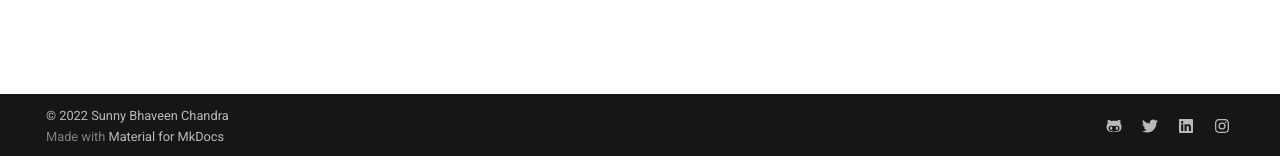
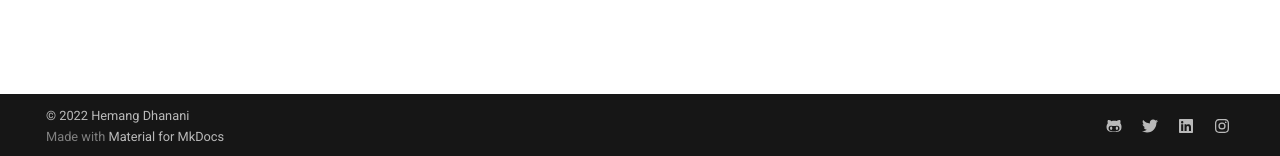
Before and after one commit to hemangdhanani/PyTorch_Basics, an MkDocs documentation site: the page built from docs/index.md, in a window 1280 px wide. Shown: the part 741-897 px from the top of the page. Built offline with MkDocs 1.6.1 and Material for MkDocs 9.7.7, drawn with Linux system fonts in a browser that asks for light colours; comment, search, counter and statistics services are not loaded.

```diff
--- a/mkdocs.yml
+++ b/mkdocs.yml
@@ -4,13 +4,13 @@ site_name: REPO_NAME_OR_SITE_NAME
 nav:
   - Home: index.md
 
-site_author: Sunny Bhaveen Chandra
+site_author: Hemang Dhanani
 site_description: >-
   DESCRIPTION
 
 # Repository
 repo_name: c17hawke/REPO_NAME
-repo_url: https://github.com/c17hawke/REPO_NAME
+repo_url: https://github.com/hemangdhanani
 
 # Configuration
 theme:
@@ -39,13 +39,13 @@ theme:
 extra:
   social:
     - icon: fontawesome/brands/github-alt
-      link: https://github.com/c17hawke
+      # link: https://github.com/c17hawke
     - icon: fontawesome/brands/twitter
-      link: https://twitter.com/c17hawke
+      # link: https://twitter.com/c17hawke
     - icon: fontawesome/brands/linkedin
-      link: https://linkedin.com/in/c17hawke
+      # link: https://linkedin.com/in/c17hawke
     - icon: fontawesome/brands/instagram
-      link: https://www.instagram.com/c17hawke/
+      # link: https://www.instagram.com/c17hawke/
 
 extra_javascript:
   - javascripts/mathjax.js
@@ -71,4 +71,4 @@ plugins:
   - search
 
 copyright: |
-  &copy; 2022 <a href="https://github.com/c17hawke"  target="_blank" rel="noopener">Sunny Bhaveen Chandra</a>
+  &copy; 2022 <a href="https://github.com/hemangdhanani"  target="_blank" rel="noopener">Hemang Dhanani</a>
```
Also changed, not shown: README.md (+1 -1 lines).
